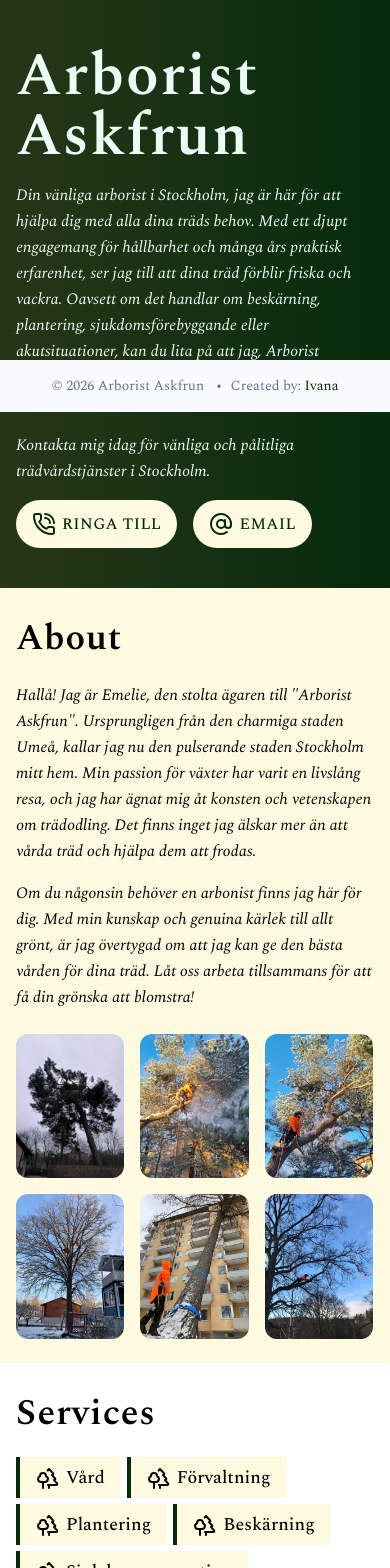
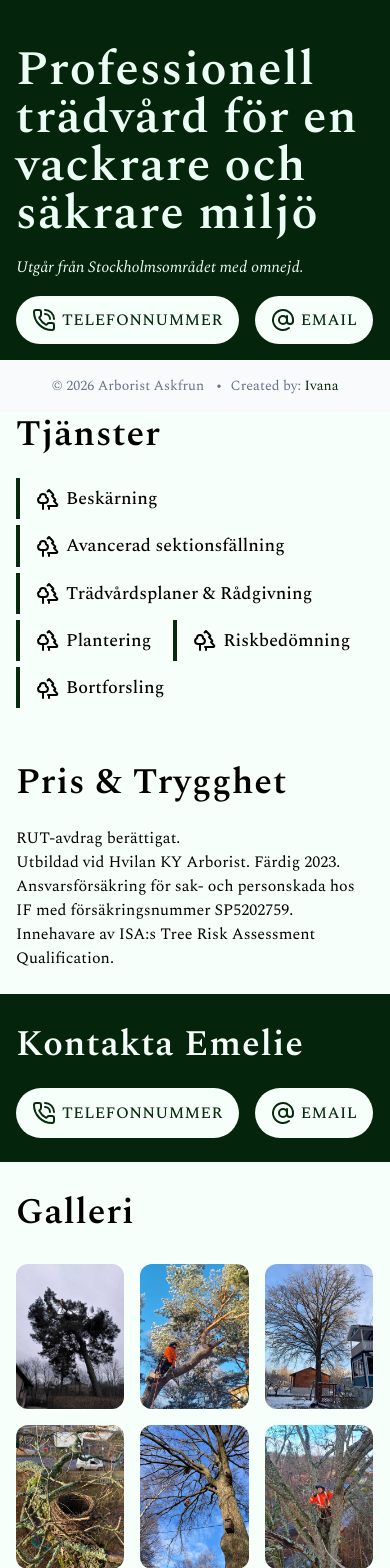
Before and after one commit to arboristaskfrun/arboristaskfrun.github.io, a SvelteKit app: page / in a window 390 px wide. Shown: the part 432-2000 px from the top of the page. Built offline with nearby package versions, Linux system fonts and the light colour scheme; a web font is replaced by a local one.

Commit message:
Feedback from Emelie at Ersmark

```diff
--- a/src/app.css
+++ b/src/app.css
@@ -128,8 +128,8 @@
     --color-secondary: #556132;
     --color-third: #283618;
 
-    --color-text: #283618;
-    --color-bg: #fefae0;
+    --color-text: #04240c;
+    --color-bg: #f7fffa;
 
     --color-link: #5e3209;
     --color-link-hover: #bc6c25;
--- a/src/routes/+page.svelte
+++ b/src/routes/+page.svelte
@@ -1,12 +1,5 @@
 <script>
-  import { page } from "$app/stores";
-  import {
-    Earth,
-    AtSign,
-    PhoneCall,
-    Trees,
-    TriangleAlert,
-  } from "lucide-svelte";
+  import { Earth, AtSign, PhoneCall, Trees } from "lucide-svelte";
   import Footer from "$lib/Footer.svelte";
 
   const style = {
@@ -15,7 +8,7 @@
   };
 </script>
 
-<nav class="bg-white py-4 h-[102px]">
+<nav class=" py-4 h-[102px]">
   <div class="{style.wrapper} flex justify-between items-center">
     <div>
       <img
@@ -39,9 +32,7 @@
 </nav>
 <div class="flex flex-col min-h-screen pb-14">
   <main>
-    <div
-      class="bg-gradient-to-r from-[#283618] to-[#052B0C] text-emerald-50 overflow-hidden relative"
-    >
+    <div class="bg-[#04240c] text-emerald-50 overflow-hidden relative">
       <div class="flex flex-col lg:flex-row gap-4 lg:gap-6">
         <div class="h-80 lg:h-auto lg:w-1/2 relative">
           <img
@@ -57,27 +48,16 @@
           />
         </div>
         <div class="px-4 lg:w-1/2 my-6">
-          <h1 class="text-6xl md:text-8xl tracking-wide my-4 md:py-6 lg:my-9">
-            Arborist Askfrun
+          <h1 class="text-5xl md:text-6xl tracking-wide my-4 md:py-6 lg:my-9">
+            Professionell trädvård för en vackrare och säkrare miljö
           </h1>
           <p class="md:text-2xl italic font-medium !leading-relaxed">
-            Din vänliga arborist i Stockholm, jag är här för att hjälpa dig med
-            alla dina träds behov. Med ett djupt engagemang för hållbarhet och
-            många års praktisk erfarenhet, ser jag till att dina träd förblir
-            friska och vackra. Oavsett om det handlar om beskärning, plantering,
-            sjukdomsförebyggande eller akutsituationer, kan du lita på att jag,
-            Arborist Askfrun, behandlar dina träd med största omsorg och
-            expertis.
+            Utgår från Stockholmsområdet med omnejd.
           </p>
-          <p class="md:text-2xl italic font-medium !leading-relaxed my-4">
-            Kontakta mig idag för vänliga och pålitliga trädvårdstjänster i
-            Stockholm.
-          </p>
-
           <ul class="my-4 md:py-6 lg:my-9 flex gap-4">
             <li>
               <a href="tel:+460720115377" class="button"
-                ><PhoneCall /> Ringa till</a
+                ><PhoneCall /> Telefonnummer</a
               >
             </li>
             <li>
@@ -90,40 +70,111 @@
       </div>
     </div>
 
-    <div class="py-6 md:py-11 lg:py-20" id="info">
+    <div class="py-6 md:py-11 lg:py-20">
       <div class="px-4 md:text-center md:max-w-3xl mx-auto">
         <h2 class="text-4xl md:text-5xl tracking-wide !leading-normal mb-4">
-          About
+          Tjänster
         </h2>
-        <p class="md:text-2xl italic font-medium !leading-relaxed mt-4 md:mt-6">
-          Hallå! Jag är Emelie, den stolta ägaren till "Arborist Askfrun".
-          Ursprungligen från den charmiga staden Umeå, kallar jag nu den
-          pulserande staden Stockholm mitt hem. Min passion för växter har varit
-          en livslång resa, och jag har ägnat mig åt konsten och vetenskapen om
-          trädodling. Det finns inget jag älskar mer än att vårda träd och
-          hjälpa dem att frodas.
+        <ul
+          class="font-medium !leading-relaxed flex gap-1.5 md:gap-2 xl:gap-4 flex-wrap md:justify-center text-lg md:text-xl xl:text-2xl"
+        >
+          <li
+            class="flex gap-1.5 items-center border-l-4 border-[var(--color-primary)] px-4 py-1.5 bg-[var(--color-bg)]"
+          >
+            <Trees /> Beskärning
+          </li>
+          <li
+            class="flex gap-1.5 items-center border-l-4 border-[var(--color-primary)] px-4 py-1.5 bg-[var(--color-bg)]"
+          >
+            <Trees /> Avancerad sektionsfällning
+          </li>
+          <li
+            class="flex gap-1.5 items-center border-l-4 border-[var(--color-primary)] px-4 py-1.5 bg-[var(--color-bg)]"
+          >
+            <Trees /> Trädvårdsplaner & Rådgivning
+          </li>
+          <li
+            class="flex gap-1.5 items-center border-l-4 border-[var(--color-primary)] px-4 py-1.5 bg-[var(--color-bg)]"
+          >
+            <Trees /> Plantering
+          </li>
+          <li
+            class="flex gap-1.5 items-center border-l-4 border-[var(--color-primary)] px-4 py-1.5 bg-[var(--color-bg)]"
+          >
+            <Trees /> Riskbedömning
+          </li>
+          <li
+            class="flex gap-1.5 items-center border-l-4 border-[var(--color-primary)] px-4 py-1.5 bg-[var(--color-bg)]"
+          >
+            <Trees /> Bortforsling
+          </li>
+        </ul>
+      </div>
+    </div>
+
+    <div class="py-6 md:py-11 lg:py-20">
+      <div class="px-4 md:text-center md:max-w-3xl mx-auto">
+        <h2 class="text-4xl md:text-5xl tracking-wide !leading-normal mb-4">
+          Pris & Trygghet
+        </h2>
+
+        <p>RUT-avdrag berättigat.</p>
+
+        <p>Utbildad vid Hvilan KY Arborist. Färdig 2023.</p>
+
+        <p>
+          Ansvarsförsäkring för sak- och personskada hos IF med
+          försäkringsnummer SP5202759.
         </p>
-        <p class="md:text-2xl italic font-medium !leading-relaxed mt-4 md:mt-6">
-          Om du någonsin behöver en arbonist finns jag här för dig. Med min
-          kunskap och genuina kärlek till allt grönt, är jag övertygad om att
-          jag kan ge den bästa vården för dina träd. Låt oss arbeta tillsammans
-          för att få din grönska att blomstra!
-        </p>
+
+        <p>Innehavare av ISA:s Tree Risk Assessment Qualification.</p>
       </div>
+    </div>
 
+    <div
+      class="py-6 md:py-11 lg:py-20 bg-[#04240c] text-emerald-50"
+      id="kontak"
+    >
+      <div class="px-4 md:text-center md:max-w-3xl mx-auto">
+        <h2
+          class="text-4xl md:text-5xl tracking-wide !leading-normal mb-4 text-[var(--color-bg)]"
+        >
+          Kontakta Emelie
+        </h2>
+        <ul
+          class="md:text-base font-medium !leading-relaxed flex gap-4 md:justify-center"
+        >
+          <li>
+            <a class="button" target="_blank" href="tel:+460720115377">
+              <PhoneCall /> Telefonnummer
+            </a>
+          </li>
+
+          <li>
+            <a
+              class="button"
+              target="_blank"
+              href="mailto:emelie@arboristaskfrun.se"
+            >
+              <AtSign /> Email
+            </a>
+          </li>
+        </ul>
+      </div>
+    </div>
+
+    <div class="py-6 md:py-11 lg:py-20" id="info">
+      <h2
+        class="px-4 md:text-center text-4xl md:text-5xl tracking-wide !leading-normal mb-4"
+      >
+        Galleri
+      </h2>
       <ul class="flex flex-wrap gap-4 mt-6 md:mt-9 px-4">
         <li class="w-[calc(100%/3-11px)] rounded-xl overflow-hidden">
           <img
             class=""
             src="images/arboristaskfrun2.jpeg"
             alt="Arborist Askfrun at work 1"
-          />
-        </li>
-        <li class="w-[calc(100%/3-11px)] rounded-xl overflow-hidden">
-          <img
-            class=""
-            src="images/arboristaskfrun3.jpeg"
-            alt="Arborist Askfrun at work 2"
           />
         </li>
         <li class="w-[calc(100%/3-11px)] rounded-xl overflow-hidden">
@@ -137,150 +188,34 @@
           <img
             class=""
             src="images/arboristaskfrun5.jpeg"
-            alt="Arborist Askfrun at work 4"
+            alt="Arborist Askfrun at work 5"
+          />
+        </li>
+
+        <li class="w-[calc(100%/3-11px)] rounded-xl overflow-hidden">
+          <img
+            class=""
+            src="images/arboristaskfrun9.jpeg"
+            alt="Arborist Askfrun at work 9"
           />
         </li>
         <li class="w-[calc(100%/3-11px)] rounded-xl overflow-hidden">
           <img
             class=""
-            src="images/arboristaskfrun6.jpeg"
+            src="images/arboristaskfrun15.jpeg"
             alt="Arborist Askfrun at work 5"
           />
         </li>
         <li class="w-[calc(100%/3-11px)] rounded-xl overflow-hidden">
           <img
             class=""
-            src="images/arboristaskfrun7.jpeg"
-            alt="Arborist Askfrun at work 6"
+            src="images/arboristaskfrun11.jpeg"
+            alt="Arborist Askfrun at work 11"
           />
         </li>
       </ul>
-    </div>
-
-    <div class="py-6 md:py-11 lg:py-20 bg-white">
-      <div class="px-4 md:text-center md:max-w-3xl mx-auto">
-        <h2 class="text-4xl md:text-5xl tracking-wide !leading-normal mb-4">
-          Services
-        </h2>
-        <ul
-          class="font-medium !leading-relaxed flex gap-1.5 md:gap-2 xl:gap-4 flex-wrap md:justify-center text-lg md:text-xl xl:text-2xl"
-        >
-          <li
-            class="flex gap-1.5 items-center border-l-4 border-[var(--color-primary)] px-4 py-1.5 bg-[var(--color-bg)]"
-          >
-            <Trees /> Vård
-          </li>
-          <li
-            class="flex gap-1.5 items-center border-l-4 border-[var(--color-primary)] px-4 py-1.5 bg-[var(--color-bg)]"
-          >
-            <Trees /> Förvaltning
-          </li>
-          <li
-            class="flex gap-1.5 items-center border-l-4 border-[var(--color-primary)] px-4 py-1.5 bg-[var(--color-bg)]"
-          >
-            <Trees /> Plantering
-          </li>
-          <li
-            class="flex gap-1.5 items-center border-l-4 border-[var(--color-primary)] px-4 py-1.5 bg-[var(--color-bg)]"
-          >
-            <Trees /> Beskärning
-          </li>
-          <li
-            class="flex gap-1.5 items-center border-l-4 border-[var(--color-primary)] px-4 py-1.5 bg-[var(--color-bg)]"
-          >
-            <Trees /> Sjukdomsprevention
-          </li>
-        </ul>
-      </div>
-    </div>
-
-    <div class="py-6 md:py-11 lg:py-20">
-      <div class="px-4 md:text-center md:max-w-3xl mx-auto">
-        <h2 class="text-4xl md:text-5xl tracking-wide !leading-normal mb-4">
-          Prissättning
-        </h2>
-
-        <ul class="font-medium !leading-relaxed text-lg md:text-xl xl:text-2xl">
-          <li
-            class="flex justify-between gap-1.5 items-center px-4 py-1.5 border-b border-dashed border-yellow-600"
-          >
-            <span>Timtaxa</span>
-            <span>1,000 SEK</span>
-          </li>
-          <li
-            class="flex justify-between gap-1.5 items-center px-4 py-1.5 border-b border-dashed border-yellow-600"
-          >
-            <span>Heldagspris</span>
-            <span>7,000 SEK</span>
-          </li>
-          <li
-            class="flex justify-between gap-1.5 items-center px-4 py-1.5 border-b border-dashed border-yellow-600"
-          >
-            <span>Halvdagspris</span>
-            <span>4,000 SEK</span>
-          </li>
-        </ul>
-
-        <div class="p-4 md:p-6 bg-white mt-4 md:mt-6">
-          <h2 class="flex gap-2 md:justify-center text-lg">Viktig notering:</h2>
-          <p>
-            Alla priser är exklusive moms & transportkostnad (Pris per KM. 24,3
-            SEK).
-          </p>
-          <p>
-            Priserna som anges är uppskattningar. För att ge dig den mest exakta
-            offerten måste jag först besöka och bedöma trädets skick.
-          </p>
-        </div>
-      </div>
-    </div>
-
-    <div
-      class="py-6 md:py-11 lg:py-20 bg-gradient-to-r from-[#283618] to-[#052B0C] text-emerald-50"
-      id="kontak"
-    >
-      <div class="px-4 md:text-center md:max-w-3xl mx-auto">
-        <h2
-          class="text-4xl md:text-5xl tracking-wide !leading-normal mb-4 text-[var(--color-bg)]"
-        >
-          Kontakta Emelie
-        </h2>
-        <ul
-          class="md:text-2xl font-medium !leading-relaxed flex gap-4 md:justify-center"
-        >
-          <li>
-            <a class="button" target="_blank" href="tel:+460720115377">
-              <PhoneCall /> Ringa till
-            </a>
-          </li>
-          <li>
-            <a
-              class="button group"
-              target="_blank"
-              href="https://wa.me/+460720115377"
-            >
-              <svg
-                class="group-hover:fill-[var(--color-bg)] inline-block align-baseline ml-1"
-                xmlns="http://www.w3.org/2000/svg"
-                height="1em"
-                viewBox="0 0 448 512"
-                ><!--! Font Awesome Free 6.4.2 by @fontawesome - https://fontawesome.com License - https://fontawesome.com/license (Commercial License) Copyright 2023 Fonticons, Inc. --><path
-                  d="M380.9 97.1C339 55.1 283.2 32 223.9 32c-122.4 0-222 99.6-222 222 0 39.1 10.2 77.3 29.6 111L0 480l117.7-30.9c32.4 17.7 68.9 27 106.1 27h.1c122.3 0 224.1-99.6 224.1-222 0-59.3-25.2-115-67.1-157zm-157 341.6c-33.2 0-65.7-8.9-94-25.7l-6.7-4-69.8 18.3L72 359.2l-4.4-7c-18.5-29.4-28.2-63.3-28.2-98.2 0-101.7 82.8-184.5 184.6-184.5 49.3 0 95.6 19.2 130.4 54.1 34.8 34.9 56.2 81.2 56.1 130.5 0 101.8-84.9 184.6-186.6 184.6zm101.2-138.2c-5.5-2.8-32.8-16.2-37.9-18-5.1-1.9-8.8-2.8-12.5 2.8-3.7 5.6-14.3 18-17.6 21.8-3.2 3.7-6.5 4.2-12 1.4-32.6-16.3-54-29.1-75.5-66-5.7-9.8 5.7-9.1 16.3-30.3 1.8-3.7.9-6.9-.5-9.7-1.4-2.8-12.5-30.1-17.1-41.2-4.5-10.8-9.1-9.3-12.5-9.5-3.2-.2-6.9-.2-10.6-.2-3.7 0-9.7 1.4-14.8 6.9-5.1 5.6-19.4 19-19.4 46.3 0 27.3 19.9 53.7 22.6 57.4 2.8 3.7 39.1 59.7 94.8 83.8 35.2 15.2 49 16.5 66.6 13.9 10.7-1.6 32.8-13.4 37.4-26.4 4.6-13 4.6-24.1 3.2-26.4-1.3-2.5-5-3.9-10.5-6.6z"
-                /></svg
-              >
-              WA
-            </a>
-          </li>
-          <li>
-            <a
-              class="button"
-              target="_blank"
-              href="mailto:arborist.askfrun@gmail.com"
-            >
-              <AtSign /> Email
-            </a>
-          </li>
-        </ul>
+      <div class="flex justify-center mt-4">
+        <img src="images/TRAQ-Cert.png" alt="Services" class="w-[240px]" />
       </div>
     </div>
   </main>
--- a/src/routes/[lang]/+page.svelte
+++ b/src/routes/[lang]/+page.svelte
@@ -15,7 +15,7 @@
   };
 </script>
 
-<nav class="bg-white py-4 h-[102px]">
+<nav class=" py-4 h-[102px]">
   <div class="{style.wrapper} flex justify-between items-center">
     <div>
       <img
@@ -30,7 +30,7 @@
       <li>
         <a
           href="/"
-          class="flex gap-1.5 items-center px-2 py-1.5 bg-gray-200 rounded-md hover:bg-[var(--color-bg)]"
+          class="flex gap-1.5 items-center px-2 py-1.5 bg-gray-200 rounded-md hover:bg-white"
           ><Earth size={18} /> <span class="pt-1">Swedish</span></a
         >
       </li>
@@ -39,9 +39,7 @@
 </nav>
 <div class="flex flex-col min-h-screen pb-14">
   <main>
-    <div
-      class="bg-gradient-to-r from-[#283618] to-[#052B0C] text-emerald-50 overflow-hidden relative"
-    >
+    <div class="bg-[#04240c] text-emerald-50 overflow-hidden relative">
       <div class="flex flex-col lg:flex-row gap-4 lg:gap-6">
         <div class="h-80 lg:h-auto lg:w-1/2 relative">
           <img
@@ -57,7 +55,7 @@
           />
         </div>
         <div class="px-4 lg:w-1/2 my-6">
-          <h1 class="text-6xl md:text-8xl tracking-wide my-4 md:py-6 lg:my-9">
+          <h1 class="text-5xl md:text-6xl tracking-wide my-4 md:py-6 lg:my-9">
             Arborist Askfrun
           </h1>
           <p class="md:text-2xl italic font-medium !leading-relaxed">
@@ -87,7 +85,7 @@
       </div>
     </div>
 
-    <div class="py-6 md:py-11 lg:py-20" id="info">
+    <div class="py-6 md:py-11 lg:py-20 hidden" id="info">
       <div class="px-4 md:text-center md:max-w-3xl mx-auto">
         <h2 class="text-4xl md:text-5xl tracking-wide !leading-normal mb-4">
           About
@@ -119,13 +117,6 @@
         <li class="w-[calc(100%/3-11px)] rounded-xl overflow-hidden">
           <img
             class=""
-            src="images/arboristaskfrun3.jpeg"
-            alt="Arborist Askfrun at work 2"
-          />
-        </li>
-        <li class="w-[calc(100%/3-11px)] rounded-xl overflow-hidden">
-          <img
-            class=""
             src="images/arboristaskfrun4.jpeg"
             alt="Arborist Askfrun at work 3"
           />
@@ -134,27 +125,39 @@
           <img
             class=""
             src="images/arboristaskfrun5.jpeg"
-            alt="Arborist Askfrun at work 4"
+            alt="Arborist Askfrun at work 5"
+          />
+        </li>
+
+        <li class="w-[calc(100%/3-11px)] rounded-xl overflow-hidden">
+          <img
+            class=""
+            src="images/arboristaskfrun9.jpeg"
+            alt="Arborist Askfrun at work 9"
           />
         </li>
         <li class="w-[calc(100%/3-11px)] rounded-xl overflow-hidden">
           <img
             class=""
-            src="images/arboristaskfrun6.jpeg"
+            src="images/arboristaskfrun15.jpeg"
             alt="Arborist Askfrun at work 5"
           />
         </li>
         <li class="w-[calc(100%/3-11px)] rounded-xl overflow-hidden">
           <img
             class=""
-            src="images/arboristaskfrun7.jpeg"
-            alt="Arborist Askfrun at work 6"
+            src="images/arboristaskfrun11.jpeg"
+            alt="Arborist Askfrun at work 11"
           />
         </li>
       </ul>
+
+      <div class="flex justify-center mt-4">
+        <img src="images/TRAQ-Cert.png" alt="Services" class="w-[240px]" />
+      </div>
     </div>
 
-    <div class="py-6 md:py-11 lg:py-20 bg-white">
+    <div class="py-6 md:py-11 lg:py-20 hidden">
       <div class="px-4 md:text-center md:max-w-3xl mx-auto">
         <h2 class="text-4xl md:text-5xl tracking-wide !leading-normal mb-4">
           Services
@@ -163,27 +166,27 @@
           class="font-medium !leading-relaxed flex gap-1.5 md:gap-2 xl:gap-4 flex-wrap md:justify-center text-lg md:text-xl xl:text-2xl"
         >
           <li
-            class="flex gap-1.5 items-center border-l-4 border-[var(--color-primary)] px-4 py-1.5 bg-[var(--color-bg)]"
+            class="flex gap-1.5 items-center border-l-4 border-[var(--color-primary)] px-4 py-1.5 bg-white"
           >
             <Trees /> Care
           </li>
           <li
-            class="flex gap-1.5 items-center border-l-4 border-[var(--color-primary)] px-4 py-1.5 bg-[var(--color-bg)]"
+            class="flex gap-1.5 items-center border-l-4 border-[var(--color-primary)] px-4 py-1.5 bg-white"
           >
             <Trees /> Management
           </li>
           <li
-            class="flex gap-1.5 items-center border-l-4 border-[var(--color-primary)] px-4 py-1.5 bg-[var(--color-bg)]"
+            class="flex gap-1.5 items-center border-l-4 border-[var(--color-primary)] px-4 py-1.5 bg-white"
           >
             <Trees /> Planting
           </li>
           <li
-            class="flex gap-1.5 items-center border-l-4 border-[var(--color-primary)] px-4 py-1.5 bg-[var(--color-bg)]"
+            class="flex gap-1.5 items-center border-l-4 border-[var(--color-primary)] px-4 py-1.5 bg-white"
           >
             <Trees /> Pruning
           </li>
           <li
-            class="flex gap-1.5 items-center border-l-4 border-[var(--color-primary)] px-4 py-1.5 bg-[var(--color-bg)]"
+            class="flex gap-1.5 items-center border-l-4 border-[var(--color-primary)] px-4 py-1.5 bg-white"
           >
             <Trees /> Disease prevention
           </li>
@@ -191,7 +194,7 @@
       </div>
     </div>
 
-    <div class="py-6 md:py-11 lg:py-20">
+    <div class="py-6 md:py-11 lg:py-20 hidden">
       <div class="px-4 md:text-center md:max-w-3xl mx-auto">
         <h2 class="text-4xl md:text-5xl tracking-wide !leading-normal mb-4">
           Pricing
@@ -218,11 +221,11 @@
           </li>
         </ul>
 
-        <div class="p-4 md:p-6 bg-white mt-4 md:mt-6">
+        <div class="p-4 md:p-6 mt-4 md:mt-6">
           <h2 class="flex gap-2 md:justify-center text-lg">Important note:</h2>
           <p>
-            All prices are exclusive of VAT & transportation cost (Price per KM.
-            24.3 SEK).
+            04240c All prices are exclusive of VAT & transportation cost (Price
+            per KM. 24.3 SEK).
           </p>
           <p>
             The prices listed are estimates. To provide you with the most
@@ -234,7 +237,7 @@
     </div>
 
     <div
-      class="py-6 md:py-11 lg:py-20 bg-gradient-to-r from-[#283618] to-[#052B0C] text-emerald-50"
+      class="py-6 md:py-11 lg:py-20 bg-[#04240c] text-emerald-50"
       id="kontak"
     >
       <div class="px-4 md:text-center md:max-w-3xl mx-auto">
@@ -244,36 +247,19 @@
           Contact Emelie
         </h2>
         <ul
-          class="md:text-2xl font-medium !leading-relaxed flex gap-4 md:justify-center"
+          class="md:text-base font-medium !leading-relaxed flex gap-4 md:justify-center"
         >
           <li>
             <a class="button" target="_blank" href="tel:+460720115377">
               <PhoneCall /> Call
             </a>
           </li>
-          <li>
-            <a
-              class="button group"
-              target="_blank"
-              href="https://wa.me/+460720115377"
-            >
-              <svg
-                class="group-hover:fill-[var(--color-bg)] inline-block align-baseline ml-1"
-                xmlns="http://www.w3.org/2000/svg"
-                height="1em"
-                viewBox="0 0 448 512"
-                ><!--! Font Awesome Free 6.4.2 by @fontawesome - https://fontawesome.com License - https://fontawesome.com/license (Commercial License) Copyright 2023 Fonticons, Inc. --><path
-                  d="M380.9 97.1C339 55.1 283.2 32 223.9 32c-122.4 0-222 99.6-222 222 0 39.1 10.2 77.3 29.6 111L0 480l117.7-30.9c32.4 17.7 68.9 27 106.1 27h.1c122.3 0 224.1-99.6 224.1-222 0-59.3-25.2-115-67.1-157zm-157 341.6c-33.2 0-65.7-8.9-94-25.7l-6.7-4-69.8 18.3L72 359.2l-4.4-7c-18.5-29.4-28.2-63.3-28.2-98.2 0-101.7 82.8-184.5 184.6-184.5 49.3 0 95.6 19.2 130.4 54.1 34.8 34.9 56.2 81.2 56.1 130.5 0 101.8-84.9 184.6-186.6 184.6zm101.2-138.2c-5.5-2.8-32.8-16.2-37.9-18-5.1-1.9-8.8-2.8-12.5 2.8-3.7 5.6-14.3 18-17.6 21.8-3.2 3.7-6.5 4.2-12 1.4-32.6-16.3-54-29.1-75.5-66-5.7-9.8 5.7-9.1 16.3-30.3 1.8-3.7.9-6.9-.5-9.7-1.4-2.8-12.5-30.1-17.1-41.2-4.5-10.8-9.1-9.3-12.5-9.5-3.2-.2-6.9-.2-10.6-.2-3.7 0-9.7 1.4-14.8 6.9-5.1 5.6-19.4 19-19.4 46.3 0 27.3 19.9 53.7 22.6 57.4 2.8 3.7 39.1 59.7 94.8 83.8 35.2 15.2 49 16.5 66.6 13.9 10.7-1.6 32.8-13.4 37.4-26.4 4.6-13 4.6-24.1 3.2-26.4-1.3-2.5-5-3.9-10.5-6.6z"
-                /></svg
-              >
-              WA
-            </a>
-          </li>
+
           <li>
             <a
               class="button"
               target="_blank"
-              href="mailto:arborist.askfrun@gmail.com"
+              href="mailto:emelie@arboristaskfrun.se"
             >
               <AtSign /> Email
             </a>
```
Also changed, not shown: static/images/TRAQ-Cert.png (added).
